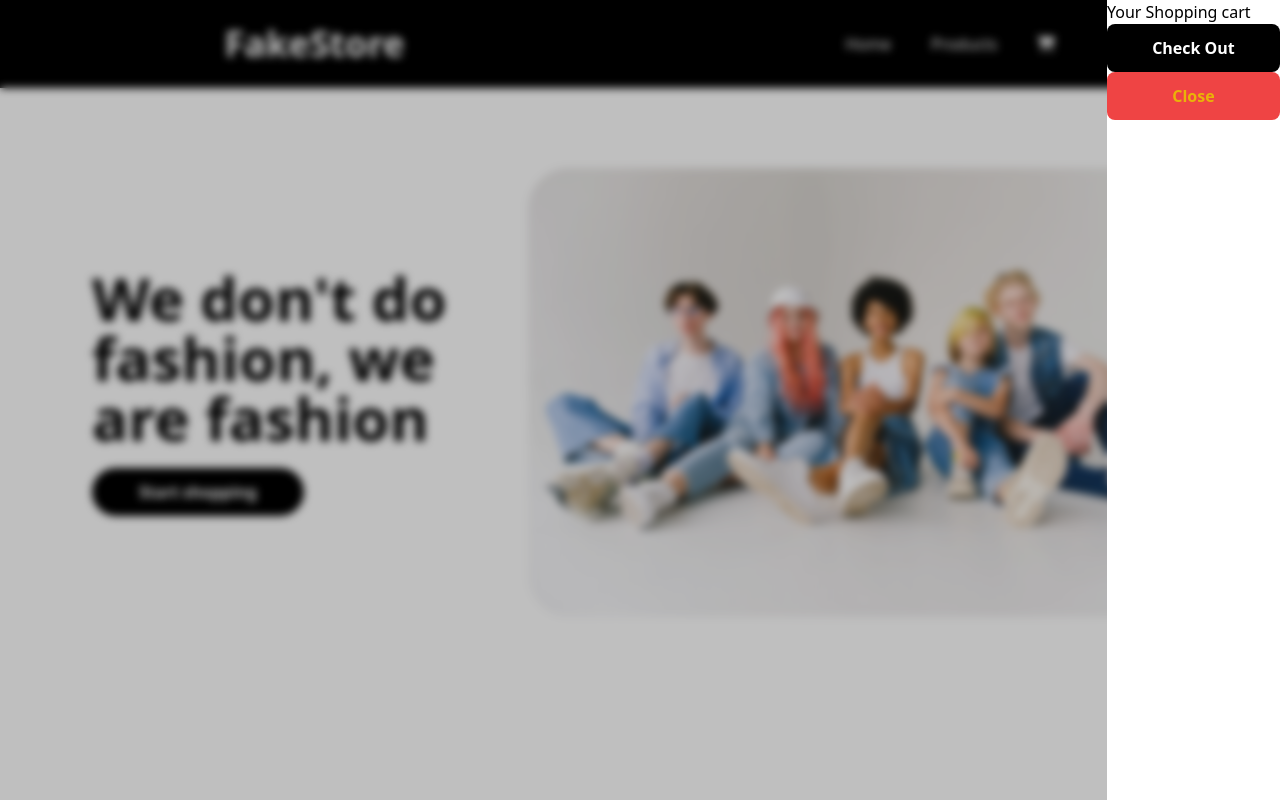
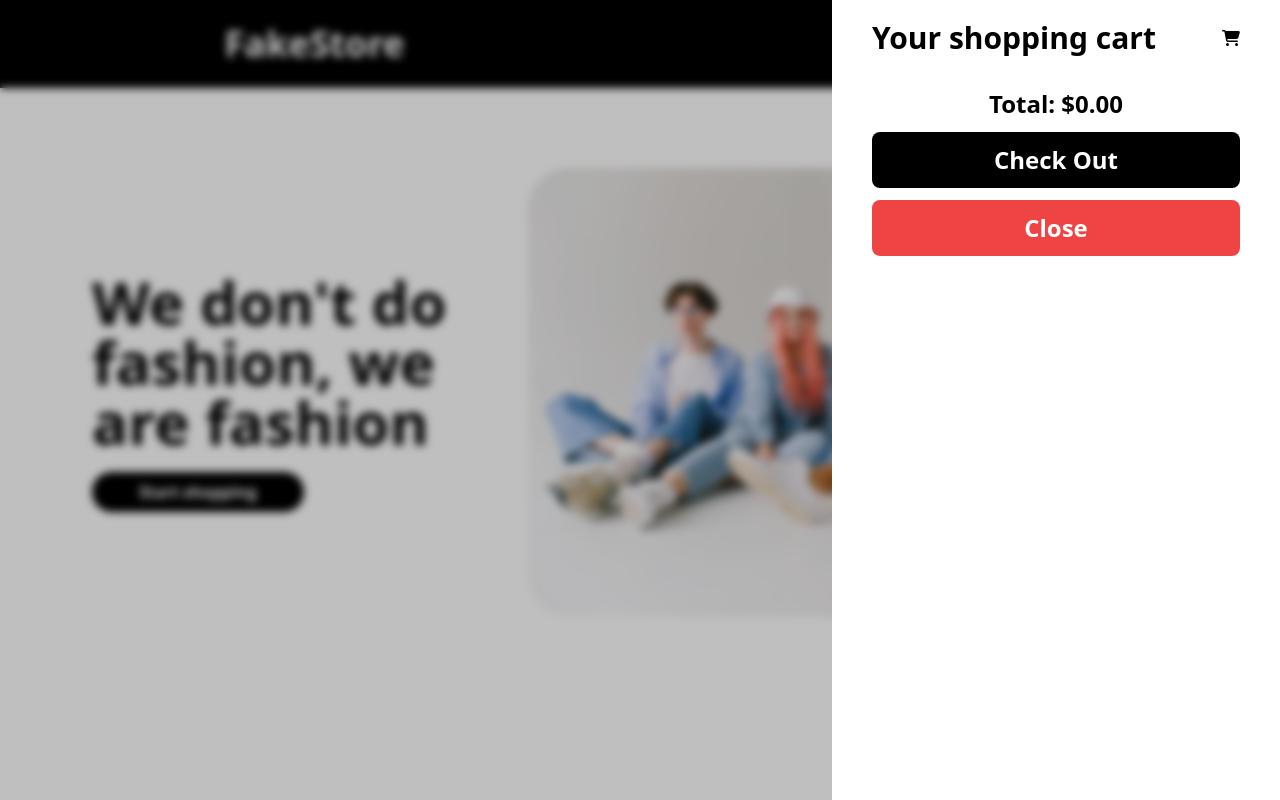
Before and after one commit to marriagav/shopping-cart, a React (Create React App) app: page / in a window 1280 px wide. Both pictures are taken after a click on the button 1046 px from the left and 44 px from the top of the page. Built offline with nearby package versions, Linux system fonts and the light colour scheme.

Commit message:
shopping cart done

```diff
--- a/src/assets/global.css
+++ b/src/assets/global.css
@@ -9,3 +9,133 @@
     "Apple Color Emoji", "Segoe UI Emoji", "Segoe UI Symbol";
   font-family: var(--system-ui);
 }
+
+/* http://meyerweb.com/eric/tools/css/reset/
+   v2.0 | 20110126
+   License: none (public domain)
+*/
+
+html,
+body,
+div,
+span,
+applet,
+object,
+iframe,
+h1,
+h2,
+h3,
+h4,
+h5,
+h6,
+p,
+blockquote,
+pre,
+a,
+abbr,
+acronym,
+address,
+big,
+cite,
+code,
+del,
+dfn,
+em,
+img,
+ins,
+kbd,
+q,
+s,
+samp,
+small,
+strike,
+strong,
+sub,
+sup,
+tt,
+var,
+b,
+u,
+i,
+center,
+dl,
+dt,
+dd,
+ol,
+ul,
+li,
+fieldset,
+form,
+label,
+legend,
+table,
+caption,
+tbody,
+tfoot,
+thead,
+tr,
+th,
+td,
+article,
+aside,
+canvas,
+details,
+embed,
+figure,
+figcaption,
+footer,
+header,
+hgroup,
+menu,
+nav,
+output,
+ruby,
+section,
+summary,
+time,
+mark,
+audio,
+video {
+  margin: 0;
+  padding: 0;
+  border: 0;
+  font-size: 100%;
+  font: inherit;
+  vertical-align: baseline;
+}
+/* HTML5 display-role reset for older browsers */
+article,
+aside,
+details,
+figcaption,
+figure,
+footer,
+header,
+hgroup,
+menu,
+nav,
+section {
+  display: block;
+}
+body {
+  line-height: 1;
+}
+ol,
+ul {
+  list-style: none;
+}
+blockquote,
+q {
+  quotes: none;
+}
+blockquote:before,
+blockquote:after,
+q:before,
+q:after {
+  content: "";
+  content: none;
+}
+table {
+  border-collapse: collapse;
+  border-spacing: 0;
+}
--- a/src/components/ItemMediumCard.tsx
+++ b/src/components/ItemMediumCard.tsx
@@ -1,5 +1,6 @@
 import React from "react";
 import { useCart } from "../context/CartContext";
+import Button from "./ui/Button";
 
 interface itemMediumCardProps {
   item: item;
@@ -7,26 +8,39 @@ interface itemMediumCardProps {
 }
 
 function ItemMediumCard(props: itemMediumCardProps) {
-  const { cartItems, addCartItem } = useCart();
+  const { cartItems, addCartItem, removeCartItem } = useCart();
   return (
-    <div className="flex flex-col justify-between items-center border-solid border border-gray-200 shadow rounded-lg gap-3 w-full p-2">
-      <div className="flex items-center justify-center h-40 w-full border-solid border-b p-3 rounded-t border-gray-200">
+    <div className="flex flex-row justify-between items-center border-solid border border-gray-200 shadow rounded-lg gap-3 w-full p-2">
+      <div className="flex items-center justify-start h-40 w-40 p-3">
         <img
           src={props.item.image}
           alt={props.item.title}
           className="object-contain h-full"
         />
       </div>
+      <div className="flex flex-col justify-between items-center gap-2 w-full">
         <h2 className="text-center font-bold w-full">{props.item.title}</h2>
         <p>${props.item.price}</p>
-      <button
-        className="bg-black text-white text-bold p-3 w-full rounded-lg margin-3"
+        <div className="flex flex-row justify-between items-center gap-5">
+          <Button
+            className="bg-gray-300 rounded-none px-3 py-2 text-black"
+            onClick={(e) => {
+              removeCartItem(props.item);
+            }}
+          >
+            -
+          </Button>
+          <p>{props.countOfItem}</p>
+          <Button
+            className="bg-gray-300 rounded-none px-3 py-2 text-black"
             onClick={(e) => {
               addCartItem(props.item);
             }}
           >
-        Add to cart
-      </button>
+            +
+          </Button>
+        </div>
+      </div>
     </div>
   );
 }
--- a/src/components/NavBar.tsx
+++ b/src/components/NavBar.tsx
@@ -9,7 +9,7 @@ function NavBar() {
   const [showModal, setShowModal] = useState(false);
   return (
     <>
-      <nav className="flex flex-row justify-around items-center gap-10 p-6 bg-black text-white">
+      <nav className="flex flex-col md:flex-row justify-around items-center gap-10 p-6 bg-black text-white">
         <h1 className="text-4xl font-bold">FakeStore</h1>
         <ul className="flex flex-row justify-center items-center gap-10">
           <li>
@@ -25,7 +25,7 @@ function NavBar() {
           </li>
         </ul>
       </nav>
-      <ShoppingCart isVisible={showModal} />
+      <ShoppingCart isVisible={showModal} setShowModal={setShowModal} />
     </>
   );
 }
--- a/src/components/ShoppingCart.tsx
+++ b/src/components/ShoppingCart.tsx
@@ -2,13 +2,16 @@ import React, { useEffect, useState, useContext } from "react";
 import { useCart } from "../context/CartContext";
 import ItemMediumCard from "./ItemMediumCard";
 import Button from "./ui/Button";
+import { FontAwesomeIcon } from "@fortawesome/react-fontawesome";
+import { faShoppingCart } from "@fortawesome/free-solid-svg-icons";
 
 interface ShoppingCartProps {
   isVisible: boolean;
+  setShowModal: React.Dispatch<React.SetStateAction<boolean>>;
 }
 
 function ShoppingCart(props: ShoppingCartProps) {
-  const { cartItems, setCartItems } = useCart();
+  const { cartItems, cartTotal } = useCart();
   const [itemCards, setItemCards] = useState<JSX.Element[]>([]);
 
   function loadCartItems() {
@@ -26,15 +29,45 @@ function ShoppingCart(props: ShoppingCartProps) {
     return null;
   }
 
+  function handleCloseModal(e: any) {
+    if (e.target.id === "shopping-wrapper") {
+      props.setShowModal(false);
+    }
+  }
+
   return (
-    <div className="fixed top-0 left-0 bg-black bg-opacity-25 backdrop-blur-sm flex justify-end items-center w-full h-full z-20">
-      <div className="bg-white h-screen">
-        <h2>Your Shopping cart</h2>
-        {itemCards}
-        <Button onClick={(e: any) => {}}>Check Out</Button>
-        <Button className="bg-red-500 text-yellow-500" onClick={(e: any) => {}}>
-          Close
-        </Button>
+    <div
+      className="fixed top-0 left-0 bg-black bg-opacity-25 backdrop-blur-sm flex justify-end items-center w-full h-full z-20"
+      id="shopping-wrapper"
+      onClick={handleCloseModal}
+    >
+      <div className="bg-white h-screen flex flex-col w-full max-w-md gap-3">
+        <div className="flex flex-row flex-wrap-reverse items-center justify-between px-10 py-5 gap-x-10 gap-y-5">
+          <h2 className="text-3xl font-bold">Your shopping cart</h2>
+          <button
+            className="self-center ml-auto"
+            onClick={(e) => props.setShowModal(false)}
+          >
+            <FontAwesomeIcon icon={faShoppingCart} />
+          </button>
+        </div>
+        <div className="overflow-auto flex flex-col gap-7 px-10 pb-5">
+          {itemCards}
+          <div className="flex flex-col items-center font-bold gap-3 text-2xl">
+            <p>Total: ${cartTotal.toFixed(2)}</p>
+            <Button className="w-full h-14" onClick={(e: any) => {}}>
+              Check Out
+            </Button>
+            <Button
+              className="bg-red-500 w-full h-14"
+              onClick={(e: any) => {
+                props.setShowModal(false);
+              }}
+            >
+              Close
+            </Button>
+          </div>
+        </div>
       </div>
     </div>
   );
--- a/src/context/CartContext.tsx
+++ b/src/context/CartContext.tsx
@@ -4,6 +4,8 @@ interface CartContextInterface {
   cartItems: Map<item, number>;
   setCartItems: React.Dispatch<React.SetStateAction<Map<item, number>>>;
   addCartItem(item: item): void;
+  removeCartItem(item: item): void;
+  cartTotal: number;
 }
 
 const CartContext = React.createContext<CartContextInterface>(
@@ -22,6 +24,7 @@ function CartProvider(props: CartProviderProps) {
   const [cartItems, setCartItems] = useState<Map<item, number>>(
     new Map<item, number>()
   );
+  const [cartTotal, setCartTotal] = useState<number>(0);
 
   function addCartItem(item: item) {
     const cartItemsCopy = new Map(cartItems);
@@ -32,10 +35,35 @@ function CartProvider(props: CartProviderProps) {
       cartItemsCopy.set(item, 1);
     }
     setCartItems(cartItemsCopy);
+    setCartTotal(cartTotal + item.price);
+  }
+
+  function removeCartItem(item: item) {
+    const cartItemsCopy = new Map(cartItems);
+    if (cartItems?.has(item)) {
+      const curCount = cartItemsCopy.get(item);
+      const newCount = curCount ? curCount - 1 : 0;
+      if (newCount == 0) {
+        cartItemsCopy.delete(item);
+        setCartItems(cartItemsCopy);
+      } else {
+        cartItemsCopy.set(item, newCount);
+        setCartItems(cartItemsCopy);
+      }
+      setCartTotal(cartTotal - item.price);
+    }
   }
 
   return (
-    <CartContext.Provider value={{ cartItems, setCartItems, addCartItem }}>
+    <CartContext.Provider
+      value={{
+        cartItems,
+        setCartItems,
+        addCartItem,
+        removeCartItem,
+        cartTotal,
+      }}
+    >
       {props.children}
     </CartContext.Provider>
   );
```
Lines whose indentation alone changed are shown as unchanged.
